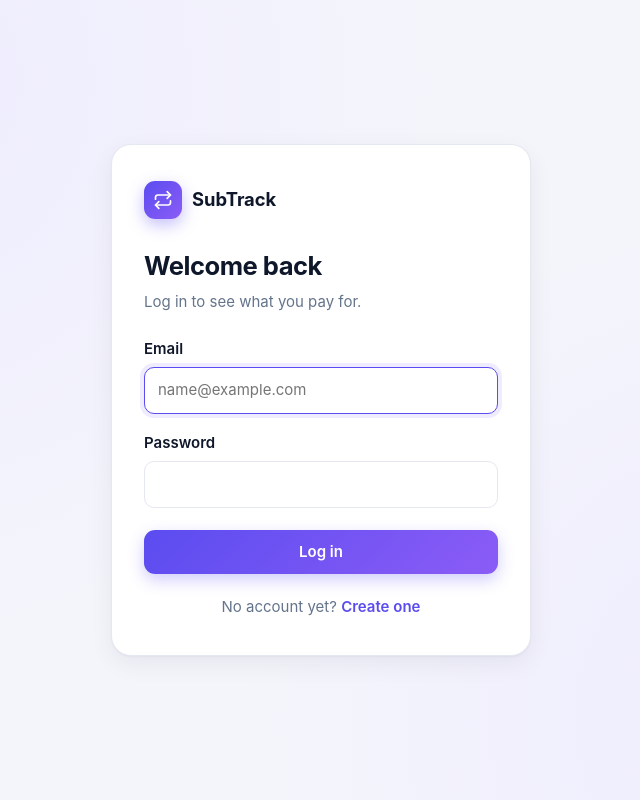
After one commit to adamkhouryedy2308-eng/subscription-tracker, a Flask app: page /login in a window 1280 px wide. The commit adds this page. Shown: the whole page, without its empty margins (319-959 px from the left). Run offline with Flask 3, Linux system fonts and the light colour scheme; some libraries are stand-ins or nearby versions.

Commit message:
Add sign-up, login and logout pages and require a login on every page

```diff
--- a/app.py
+++ b/app.py
@@ -1,20 +1,37 @@
 import os
+import secrets
 
 from flask import Flask, redirect, url_for
 
 import db
+from accounts import repository as accounts_repository
+from accounts.routes import bp as accounts_pages
 from subscriptions import repository as subscriptions_repository
 from subscriptions.routes import bp as subscriptions_pages
+
+
+def get_secret_key():
+    """The key that signs the login cookie. Made once and kept in DATA_DIR, never in git."""
+    path = os.path.join(os.path.dirname(db.get_db_path()), "secret_key.txt")
+    if not os.path.exists(path):
+        with open(path, "w") as file:
+            file.write(secrets.token_hex(32))
+    with open(path) as file:
+        return file.read()
 
 
 def create_app():
     """Build the Flask app and make sure the database is ready."""
     app = Flask(__name__)
+    app.secret_key = get_secret_key()
+    # The login cookie is not sent when another website submits a form to SubTrack.
+    app.config["SESSION_COOKIE_SAMESITE"] = "Lax"
 
-    # Each feature domain hands in its own table; db.py never changes.
-    db.init_db([subscriptions_repository.CREATE_TABLE])
+    # Each part of the app hands in its own table; db.py never changes.
+    db.init_db([accounts_repository.CREATE_TABLE, subscriptions_repository.CREATE_TABLE])
 
-    # Each feature domain brings its own group of pages (a Blueprint).
+    # Each part of the app brings its own group of pages (a Blueprint).
+    app.register_blueprint(accounts_pages)
     app.register_blueprint(subscriptions_pages)
 
     @app.template_filter("euros")
--- a/static/style.css
+++ b/static/style.css
@@ -170,6 +170,101 @@ svg {
   width: 100%;
   max-width: 1040px;
   padding: 40px 48px 64px;
+}
+
+/* ---------- Logged-in user at the bottom of the sidebar ---------- */
+.user-box {
+  display: flex;
+  align-items: center;
+  gap: 10px;
+  padding: 12px 8px 0;
+  border-top: 1px solid var(--border);
+}
+
+.user-box form {
+  margin: 0 0 0 auto;
+}
+
+.user-avatar {
+  display: grid;
+  place-items: center;
+  width: 32px;
+  height: 32px;
+  flex-shrink: 0;
+  border-radius: 50%;
+  background: var(--brand-soft);
+  color: var(--brand);
+  font-size: 0.85rem;
+  font-weight: 700;
+}
+
+.user-email {
+  overflow: hidden;
+  color: var(--muted);
+  font-size: 0.85rem;
+  text-overflow: ellipsis;
+  white-space: nowrap;
+}
+
+/* ---------- Log in and sign up pages ---------- */
+.auth-shell {
+  display: grid;
+  place-items: center;
+  min-height: 100vh;
+  padding: 32px 16px;
+  background:
+    radial-gradient(circle at 15% 10%, var(--brand-soft), transparent 45%),
+    radial-gradient(circle at 85% 90%, var(--brand-soft), transparent 40%),
+    var(--bg);
+}
+
+.auth-card {
+  width: 100%;
+  max-width: 420px;
+  padding: 36px 32px;
+  background: var(--surface);
+  border: 1px solid var(--border);
+  border-radius: 20px;
+  box-shadow: var(--shadow);
+}
+
+.auth-brand {
+  display: flex;
+  align-items: center;
+  gap: 10px;
+  margin-bottom: 28px;
+  font-size: 1.15rem;
+  font-weight: 700;
+}
+
+.auth-card h1 {
+  font-size: 1.6rem;
+}
+
+.auth-card .subtitle {
+  margin-bottom: 24px;
+}
+
+.auth-form {
+  display: grid;
+  gap: 18px;
+}
+
+.button.full {
+  justify-content: center;
+  width: 100%;
+  margin-top: 4px;
+}
+
+.auth-switch {
+  margin: 22px 0 0;
+  color: var(--muted);
+  text-align: center;
+}
+
+.auth-switch a {
+  font-weight: 600;
+  text-decoration: none;
 }
 
 /* ---------- Page header ---------- */
@@ -590,6 +685,8 @@ svg {
 input[type="text"],
 input:not([type]),
 input[type="date"],
+input[type="email"],
+input[type="password"],
 select {
   width: 100%;
   padding: 11px 13px;
@@ -756,6 +853,15 @@ select:focus {
     display: none;
   }
 
+  .user-box {
+    padding: 0;
+    border-top: none;
+  }
+
+  .user-email {
+    display: none;
+  }
+
   .content {
     padding: 24px 16px 48px;
   }
@@ -808,4 +914,12 @@ select:focus {
   .brand-name {
     display: none;
   }
+
+  .user-avatar {
+    display: none;
+  }
+
+  .auth-card {
+    padding: 28px 20px;
+  }
 }
--- /dev/null
+++ b/templates/accounts/login.html
@@ -0,0 +1,37 @@
+{% extends "base.html" %}
+{% block title %}Log in · SubTrack{% endblock %}
+
+{% block content %}
+<section class="auth-card">
+  <div class="auth-brand">
+    <span class="brand-mark">
+      <svg viewBox="0 0 24 24" aria-hidden="true"><path d="M17 2l4 4-4 4"/><path d="M3 11V9a3 3 0 0 1 3-3h15"/><path d="M7 22l-4-4 4-4"/><path d="M21 13v2a3 3 0 0 1-3 3H3"/></svg>
+    </span>
+    SubTrack
+  </div>
+  <h1>Welcome back</h1>
+  <p class="subtitle">Log in to see what you pay for.</p>
+
+  {% if error %}
+  <div class="notice error">
+    <svg viewBox="0 0 24 24" aria-hidden="true"><circle cx="12" cy="12" r="9"/><path d="M12 7v6"/><path d="M12 16.5v.5"/></svg>
+    <span>{{ error }}</span>
+  </div>
+  {% endif %}
+
+  <form method="post" class="auth-form">
+    <div class="field">
+      <label for="email">Email</label>
+      <input id="email" type="email" name="email" value="{{ form.get('email', '') }}"
+             autocomplete="email" placeholder="name@example.com" required autofocus>
+    </div>
+    <div class="field">
+      <label for="password">Password</label>
+      <input id="password" type="password" name="password" autocomplete="current-password" required>
+    </div>
+    <button type="submit" class="button full">Log in</button>
+  </form>
+
+  <p class="auth-switch">No account yet? <a href="{{ url_for('accounts.register_page') }}">Create one</a></p>
+</section>
+{% endblock %}
--- a/templates/base.html
+++ b/templates/base.html
@@ -7,6 +7,7 @@
   <link rel="stylesheet" href="{{ url_for('static', filename='style.css') }}">
 </head>
 <body>
+  {% if g.user %}
   <div class="shell">
     <aside class="sidebar">
       <a class="brand" href="{{ url_for('home') }}">
@@ -30,11 +31,27 @@
       </nav>
 
       <p class="sidebar-note">Know what you pay for.<br>Keep what you use.</p>
+
+      <div class="user-box">
+        <span class="user-avatar">{{ g.user.email[0] | upper }}</span>
+        <span class="user-email" title="{{ g.user.email }}">{{ g.user.email }}</span>
+        <form method="post" action="{{ url_for('accounts.logout') }}">
+          <button class="icon-button" type="submit" title="Log out">
+            <svg viewBox="0 0 24 24" aria-hidden="true"><path d="M15 4h3a2 2 0 0 1 2 2v12a2 2 0 0 1-2 2h-3"/><path d="M10 17l-5-5 5-5"/><path d="M5 12h11"/></svg>
+            <span class="sr-only">Log out</span>
+          </button>
+        </form>
+      </div>
     </aside>
 
     <main class="content">
       {% block content %}{% endblock %}
     </main>
   </div>
+  {% else %}
+  <main class="auth-shell">
+    {{ self.content() }}
+  </main>
+  {% endif %}
 </body>
 </html>
```
Also changed, not shown: templates/accounts/register.html (added, +46 -0 lines), tests/conftest.py (+15 -3 lines), tests/test_accounts_pages.py (added, +84 -0 lines).
